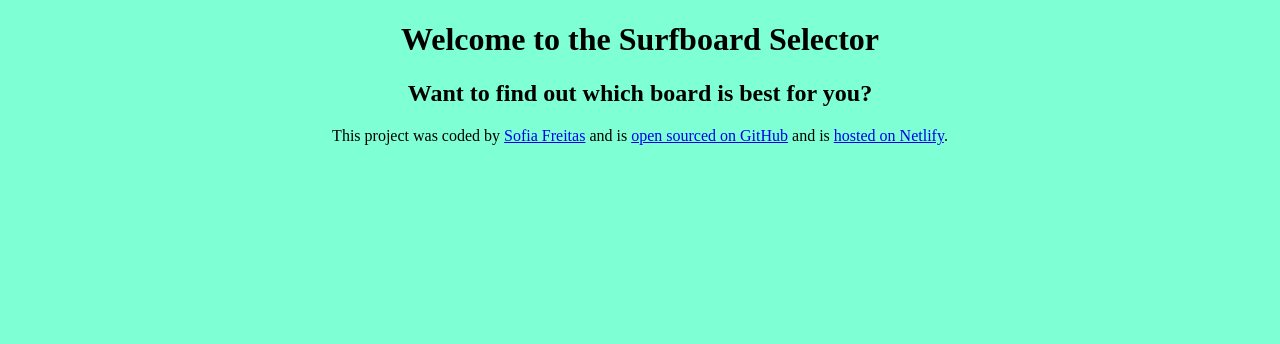
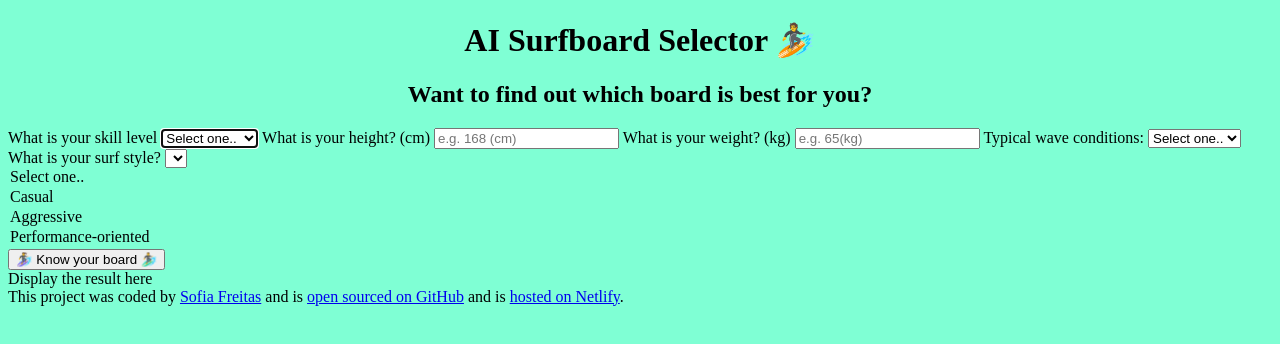
Before and after one commit to sofia-pastor/surfboard-selector, a plain HTML site: page index.html in a window 1280 px wide. Drawn offline with Linux system fonts and the light colour scheme.

Commit message:
added html content

```diff
--- a/index.html
+++ b/index.html
@@ -7,9 +7,58 @@
     <title>Document</title>
   </head>
   <body>
-    <h1>Welcome to the Surfboard Selector</h1>
+    <h1>AI Surfboard Selector 🏄</h1>
     <h2>Want to find out which board is best for you?</h2>
+    <main>
+      <form id="surfboard-form">
+        <label for="skill-level">What is your skill level</label>
+        <select id="skill-level" autofocus>
+          <option value="" selected>Select one..</option>
+          <option value="begginer">Beginner</option>
+          <option value="intermediate">Intermediate</option>
+          <option value="advanced">Advanced</option>
+          <option value="expert">Expert</option>
+        </select>
 
+        <label for="height">What is your height? (cm)</label>
+        <input
+          type="number"
+          id="height"
+          placeholder="e.g. 168 (cm)"
+          autofocus
+          required
+        />
+
+        <label for="weight">What is your weight? (kg)</label>
+        <input
+          type="number"
+          id="weight"
+          placeholder="e.g. 65(kg)"
+          autofocus
+          required
+        />
+
+        <label for="wave-conditions">Typical wave conditions:</label>
+        <select id="wave-conditions" autofocus>
+          <option value="" selected>Select one..</option>
+          <option value="small">Small</option>
+          <option value="medium">Medium</option>
+          <option value="large">Large</option>
+          <option value="mushy">Mushy</option>
+          <option value="steep">Steep</option>
+        </select>
+
+        <label for="surf-style">What is your surf style?</label>
+        <select id="surf-style" autofocus></select>
+        <option value="">Select one..</option>
+        <option value="casual">Casual</option>
+        <option value="agressive">Aggressive</option>
+        <option value="performance">Performance-oriented</option>
+      </form>
+
+      <button id="display-result">🏄‍♀️ Know your board 🏄‍♂️</button>
+      <div id="result">Display the result here</div>
+    </main>
     <footer>
       This project was coded by
       <a href="https://github.com/sofia-pastor" target="_blank"
--- a/src/style.css
+++ b/src/style.css
@@ -1,4 +1,8 @@
 body {
   background-color: aquamarine;
+}
+
+h1,
+h2 {
   text-align: center;
 }
```
